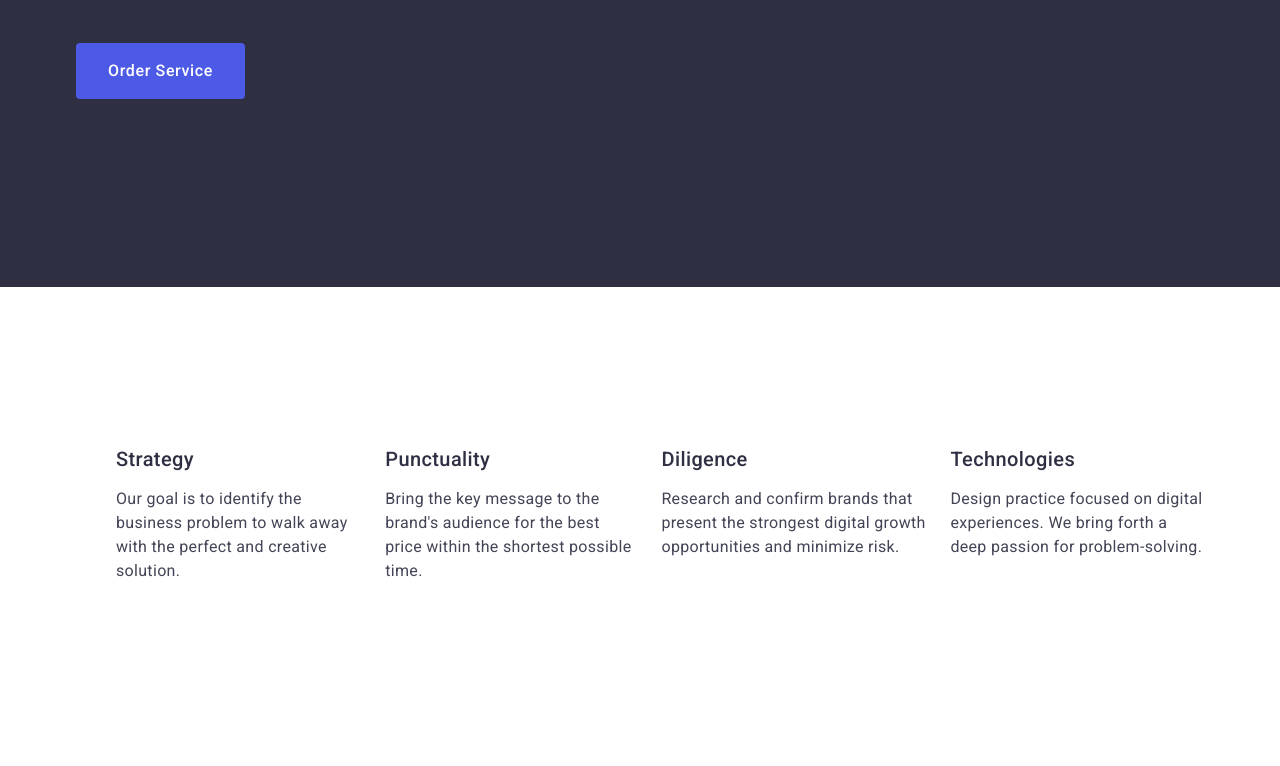
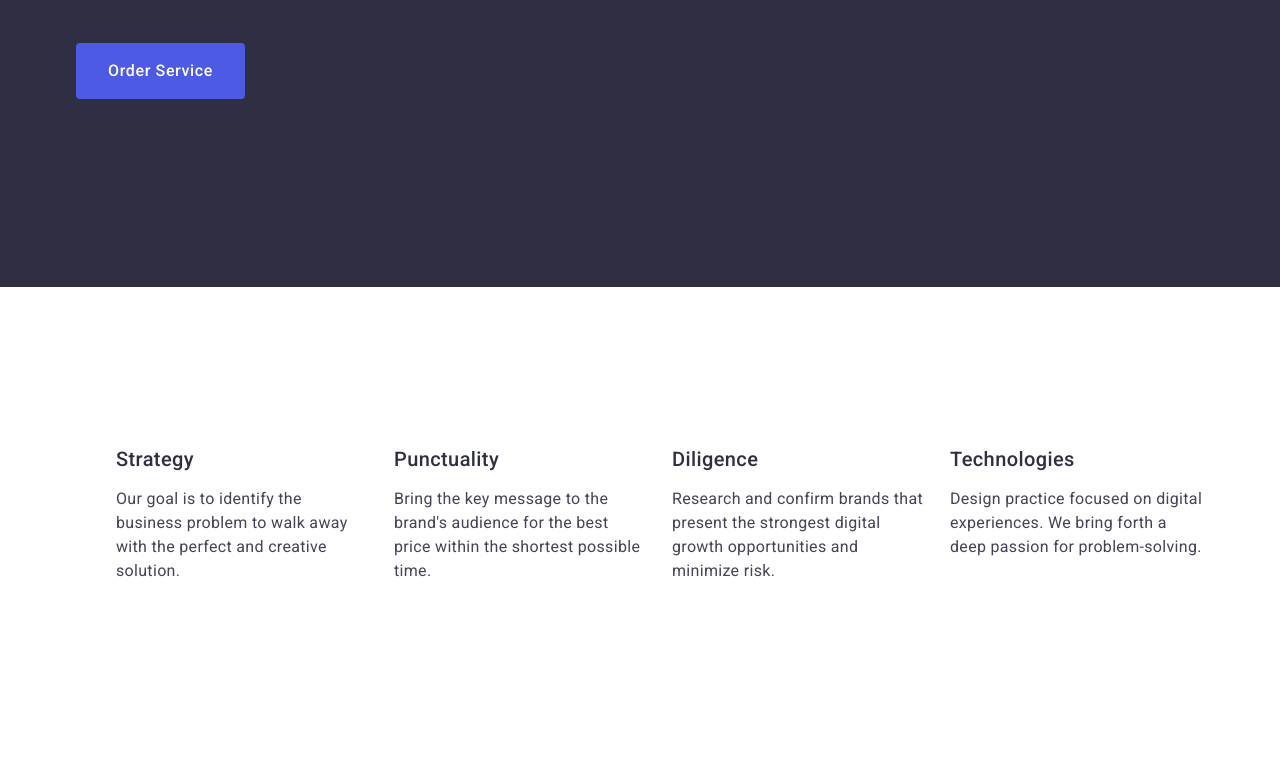
Before and after one commit to Futozhka/goit-markup-hw-03, a plain HTML site: page index.html in a window 1280 px wide. Shown: the part 415-1181 px from the top of the page. Drawn offline with nearby package versions, Linux system fonts and the light colour scheme.

Commit message:
Update styles.css

```diff
--- a/css/styles.css
+++ b/css/styles.css
@@ -143,7 +143,7 @@ img {
 
 }
 
-.list-two:first-child {
+.list-item {
   width: calc((100% - 72px) / 4);
 }
 
```
